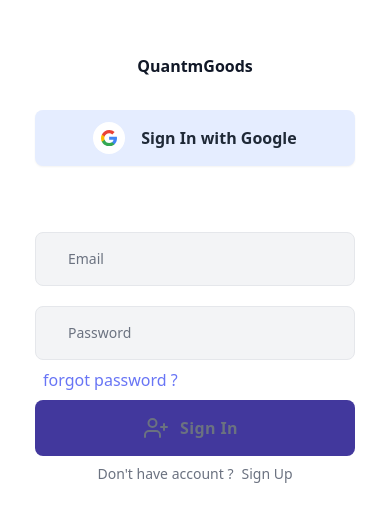
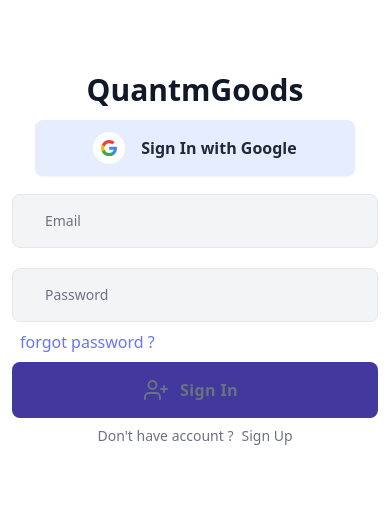
Before and after one commit to jadeja067/FullApiWithNodeAngular, an Angular app: page / in a window 390 px wide. Shown: the part 165-686 px from the top of the page. Built offline with nearby package versions, Linux system fonts and the light colour scheme.

Commit message:
signin/signup fixed bug

```diff
--- a/src/app/pages/signin/signin.component.html
+++ b/src/app/pages/signin/signin.component.html
@@ -1,13 +1,13 @@
 <!-- source:https://codepen.io/owaiswiz/pen/jOPvEPB -->
-<div class="min-h-[100dvh] bg-gray-100 text-gray-900 flex justify-center overflow-hidden">
+<div class="min-h-screen bg-gray-100 text-gray-900 flex justify-center overflow-hidden">
     <div class="flex justify-center items-center">
         <div
-            class="max-w-screen-xl p-0 bg-white shadow sm:rounded-lg flex justify-start flex-1 md:h-[90dvh] lg:w-[60vw] xl:w-[70vw] md:w-[90vw] h-screen w-screen overflow-hidden relative">
-            <div class="lg:w-[25vw] xl:w-[30vw] md:w-[90vw] flex justify-center items-center flex-col w-screen h-screen lg:p-16 xl:p-20 md:p-5 p-3 absolute top-0 left-0 transition-all duration-300 ease-in-out"
+            class="max-w-screen-xl p-0 bg-white shadow sm:rounded-lg flex justify-start flex-1 md:h-[90vh] lg:w-[70vw] xl:w-[70vw] md:w-[90vw] h-screen w-screen overflow-hidden relative">
+            <div class="lg:w-[30vw] md:w-[90vw] flex justify-center items-center flex-col w-screen h-screen lg:p-4 xl:p-20 md:p-5 p-3 absolute top-0 left-0 transition-all duration-300 ease-in-out"
                 [ngClass]="[isSignIn ? 'opacity-100' : 'opacity-0']">
-                <div class="w-100 justify-center items-center p-8 transition-all duration-700 flex"
+                <div class="w-100 justify-center items-center xl:p-8 lg:p-4 p-3 transition-all duration-700 flex"
                     [ngClass]="isEmail === 0 ? 'flex' : 'hidden'">
-                    <h1 class="xl:text-5xl sm:text-4xl font-bold cursor-pointer">
+                    <h1 class="xl:text-5xl sm:text-4xl text-3xl font-bold cursor-pointer">
                         <span class="hover:text-indigo-500">Q</span><span class="hover:text-indigo-500">u</span><span
                             class="hover:text-indigo-500">a</span><span class="hover:text-indigo-500">n</span><span
                             class="hover:text-indigo-500">t</span><span class="hover:text-indigo-500">m</span><span
@@ -44,13 +44,13 @@
 
                         </div>
 
-                        <div class="py-8 text-center" [ngClass]="isEmail === 0  ? 'flex' : 'hidden'">
+                        <div class="xl:py-8 lg:py-4 py-2 text-center" [ngClass]="isEmail === 0  ? 'flex' : 'hidden'">
                             <div class="flex justify-center rounded bg-slate-200 items-center">
                                 <hr class="text-black bg-black w-100 h-[2px]" />
                             </div>
                         </div>
 
-                        <div class="mx-auto max-w-xs ">
+                        <div class="mx-auto xl:max-w-xs ">
                             <form [formGroup]="signInForm" (ngSubmit)="signIn()"
                                 [ngClass]="isEmail === 0 ? 'block' : 'hidden'">
                                 <input
@@ -149,14 +149,14 @@
             </div>
             <div class="flex-1 bg-indigo-100 text-center hidden lg:flex absolute top-0 bottom-0 transition-all duration-500 right-0 ease-in-out"
                 [ngClass]="!isSignIn ? '-translate-x-[70%]' : 'translate-x-0'" style="z-index: 2; ">
-                <div class="lg:w-[35vw] m-12 img-fluid xl:w-[35vw] bg-contain bg-center bg-no-repeat"
+                <div class="lg:w-[35vw] m-12 img-fluid bg-contain bg-center bg-no-repeat"
                     style="background-image: url('https://storage.googleapis.com/devitary-image-host.appspot.com/15848031292911696601-undraw_designer_life_w96d.svg');">
                 </div>
             </div>
-            <div class="lg:min-w-[25vw] xl:w-[30vw] md:min-w-[90vw] min-w-screen lg:p-2 md:p-5 p-3 absolute top-0 right-0 transition-all duration-300 ease-in-out"
+            <div class="lg:w-[30vw] md:w-[90vw] w-screen lg:p-2 md:p-5 p-3 absolute top-0 right-0 transition-all duration-300 ease-in-out"
                 [ngClass]="!isSignIn ? 'opacity-100 right-0 md:translate-x-0 -translate-x-[35%]' : 'opacity-0 md:right-0 right-[100%]'">
-                <div class="w-100 flex justify-center items-center p-8 transition-all duration-300">
-                    <h1 class="xl:text-5xl sm:text-4xl font-bold cursor-pointer">
+                <div class="w-100 flex justify-center items-center xl:p-8 p-4 transition-all duration-300">
+                    <h1 class="xl:text-5xl sm:text-3xl font-bold cursor-pointer">
                         <span class="hover:text-indigo-500">Q</span><span class="hover:text-indigo-500">u</span><span
                             class="hover:text-indigo-500">a</span><span class="hover:text-indigo-500">n</span><span
                             class="hover:text-indigo-500">t</span><span class="hover:text-indigo-500">m</span><span
@@ -193,7 +193,7 @@
 
                         </div>
 
-                        <div class="py-8 text-center">
+                        <div class="xl:py-8 py-4 text-center">
                             <div class="flex justify-center rounded bg-slate-200 items-center">
                                 <hr class="text-black bg-black w-100 h-[2px]" />
                             </div>
@@ -221,7 +221,7 @@
                                         <circle cx="8.5" cy="7" r="4" />
                                         <path d="M20 8v6M23 11h-6" />
                                     </svg>
-                                    <span class="ml-3">
+                                    <span class="xl:ml-3 ml-1">
                                         Sign In
                                     </span>
                                 </button>
```
